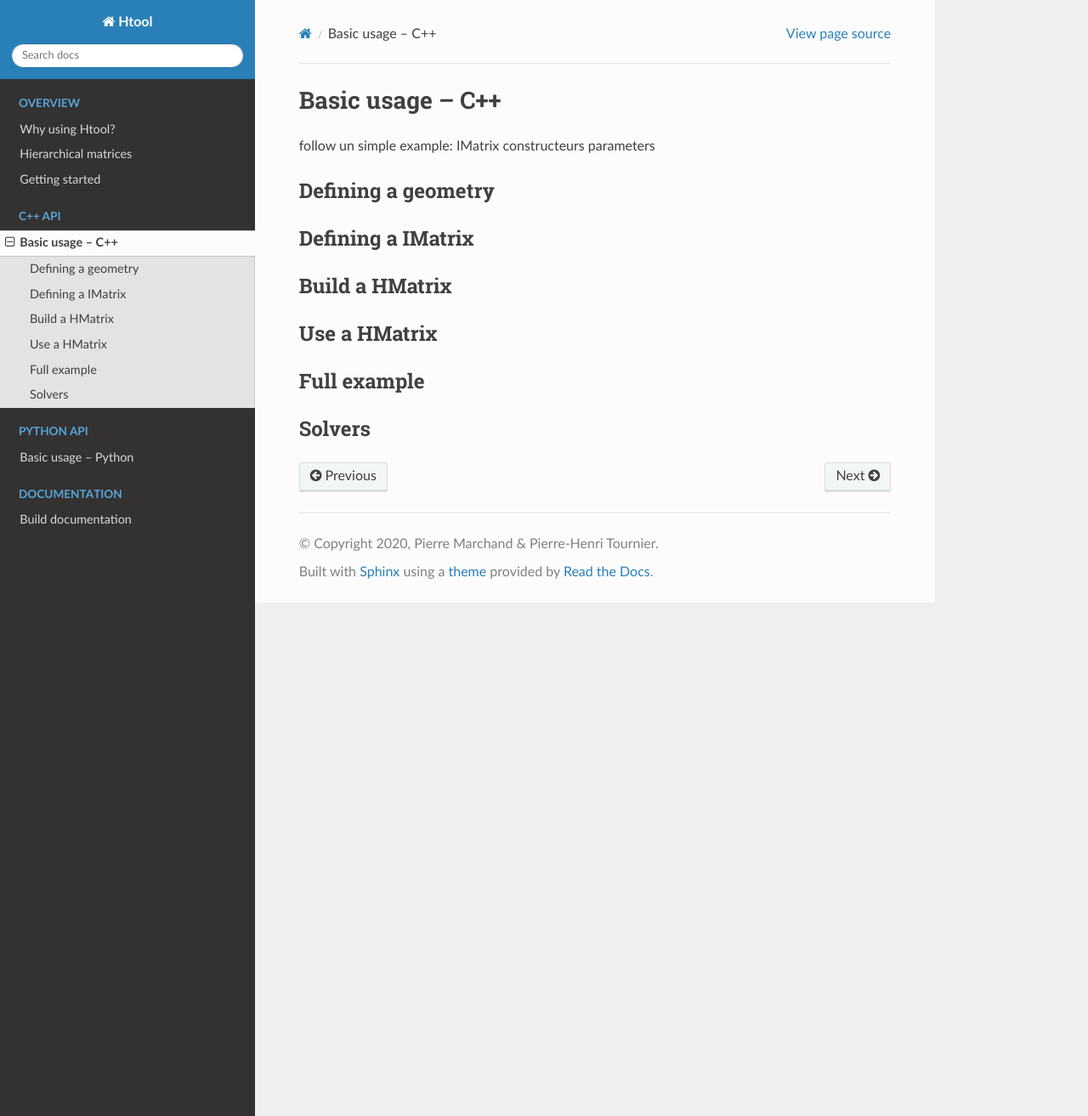
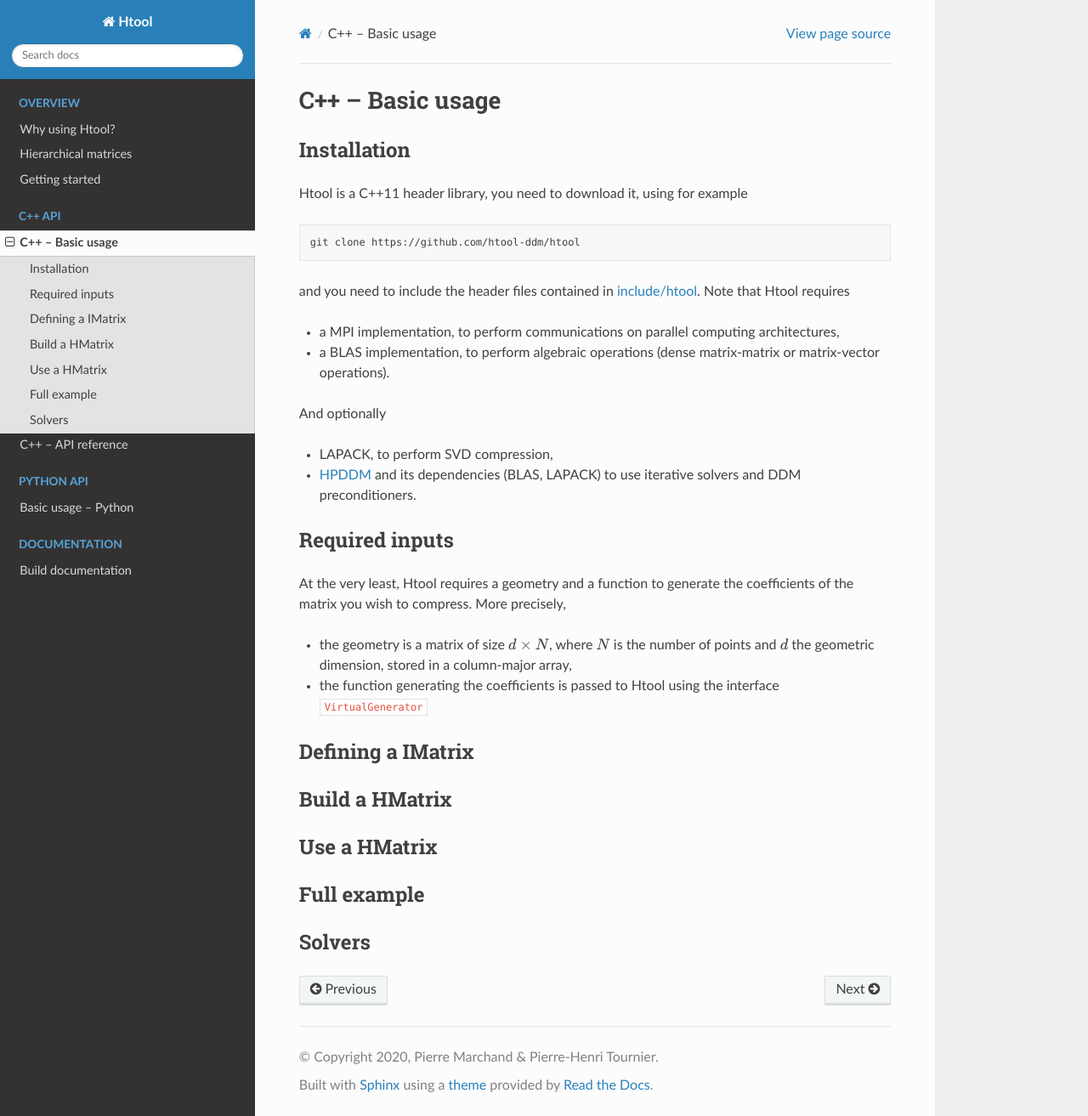
Before and after one commit to htool-ddm/htool_documentation, a Sphinx documentation site: the page built from docs/source/cpp_api/basic_usage_cpp.rst, in a window 1280 px wide and 1313 px high. Shown: the whole window at 85% size. Built offline with Sphinx 7.4.7 and the Read the Docs theme 2.0.0, drawn with Linux system fonts in a browser that asks for light colours.

```diff
--- a/docs/source/conf.py
+++ b/docs/source/conf.py
@@ -14,6 +14,8 @@
 # import sys
 # sys.path.insert(0, os.path.abspath('.'))
 import sphinx_rtd_theme
+import subprocess
+import os
 
 # -- Project information -----------------------------------------------------
 
@@ -37,6 +39,7 @@ extensions = [
     'sphinxcontrib.rsvgconverter',
     'sphinxcontrib.bibtex',
     'sphinx.ext.autosectionlabel',
+    'breathe'
 ]
 
 # Add any paths that contain templates here, relative to this directory.
@@ -66,3 +69,18 @@ html_theme = "sphinx_rtd_theme"
 html_static_path = ['_static']
 
 bibtex_bibfiles = ['_static/bibliography.bib']
+
+# -- Breathe Configuration -------------------------------------------------
+breathe_projects = {"Htool": "../htool/build/doc/doc/xml/"}
+breathe_default_members = ('members', 'undoc-members')
+breathe_default_project = "Htool"
+
+
+# -- Doxygen -------------------------------------------------
+
+# Check if we're running on Read the Docs' servers
+read_the_docs_build = os.environ.get('READTHEDOCS', None) == 'True'
+
+if read_the_docs_build:
+    subprocess.call(
+        'mkdir -p ../htool/build/ & cd ../htool/build & cmake ../ & make doc', shell=True)
--- a/docs/source/cpp_api/basic_usage_cpp.rst
+++ b/docs/source/cpp_api/basic_usage_cpp.rst
@@ -1,16 +1,36 @@
 
 .. _cpp_api:
 
-Basic usage -- C++
+C++ -- Basic usage
 ##################
 
-follow un simple example:
-IMatrix
-constructeurs
-parameters
+Installation
+------------
 
-Defining a geometry
--------------------
+Htool is a C++11 header library, you need to download it, using for example
+
+.. code-block:: bash
+
+    git clone https://github.com/htool-ddm/htool
+
+and you need to include the header files contained in `include/htool <https://github.com/htool-ddm/htool/tree/main/include/htool>`_. Note that Htool requires
+
+- a MPI implementation, to perform communications on parallel computing architectures,
+- a BLAS implementation, to perform algebraic operations (dense matrix-matrix or matrix-vector operations).
+
+And optionally
+
+- LAPACK, to perform SVD compression,
+- `HPDDM`_ and its dependencies (BLAS, LAPACK) to use iterative solvers and DDM preconditioners.
+
+Required inputs
+---------------
+
+At the very least, Htool requires a geometry and a function to generate the coefficients of the matrix you wish to compress. More precisely,
+
+- the geometry is a matrix of size :math:`d\times N`, where :math:`N` is the number of points and :math:`d` the geometric dimension, stored in a column-major array,
+- the function generating the coefficients is passed to Htool using the interface ``VirtualGenerator``
+
 
 Defining a IMatrix
 ------------------
--- a/docs/source/index.rst
+++ b/docs/source/index.rst
@@ -22,6 +22,7 @@
    :caption: C++ API
 
    cpp_api/basic_usage_cpp
+   cpp_api/reference
 
 
 .. toctree::
--- a/requirements.txt
+++ b/requirements.txt
@@ -2,3 +2,4 @@ Sphinx>=3.2.1
 sphinx-rtd-theme>=0.5.0
 sphinxcontrib-svg2pdfconverter>=1.1.1
 sphinxcontrib-bibtex>=2.1.4
+breathe>=4.31.0
```
Also changed, not shown: docs/source/cpp_api/reference.rst (added, +13 -0 lines), .gitmodules (added), .readthedocs.yaml (added).
